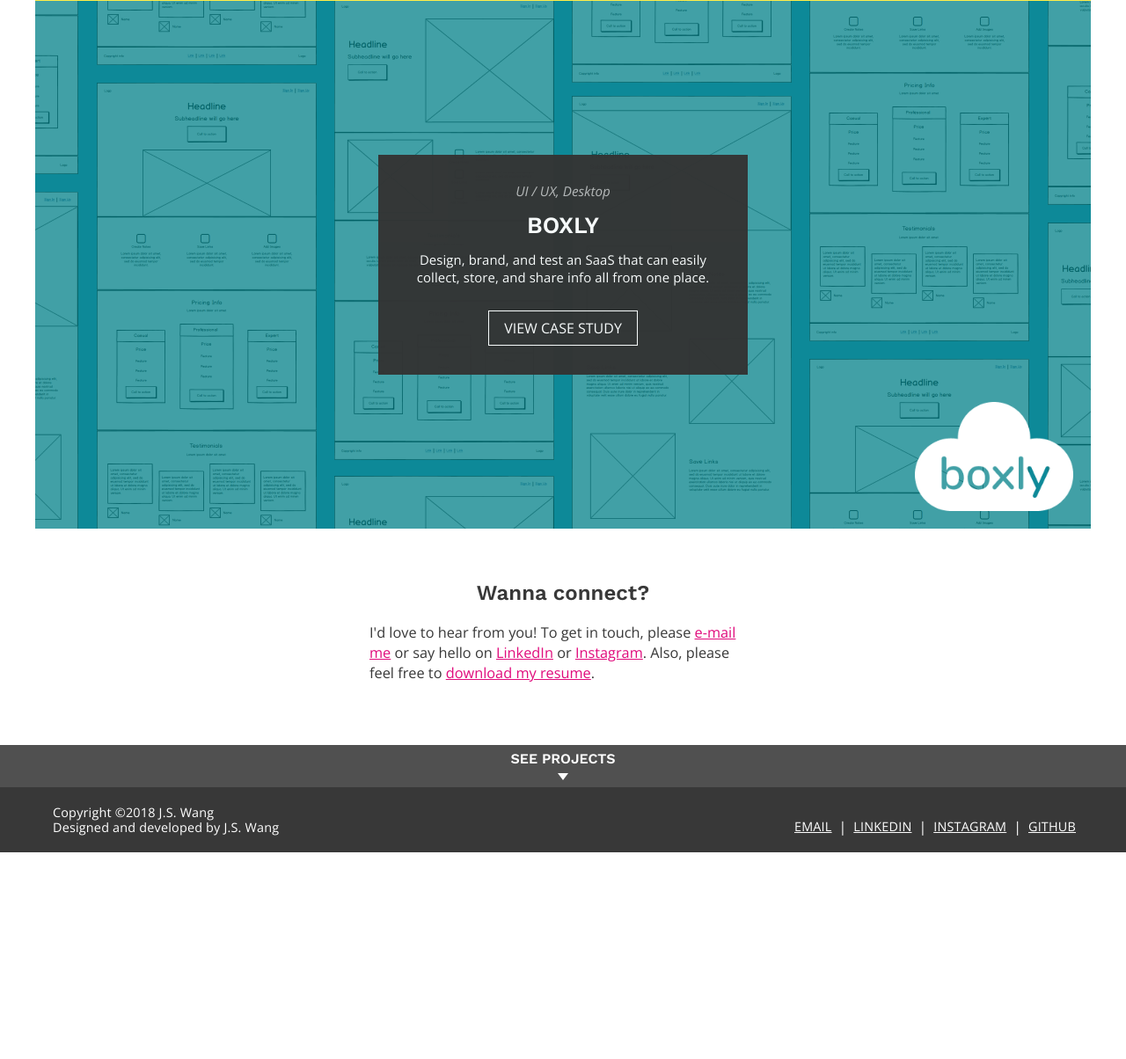
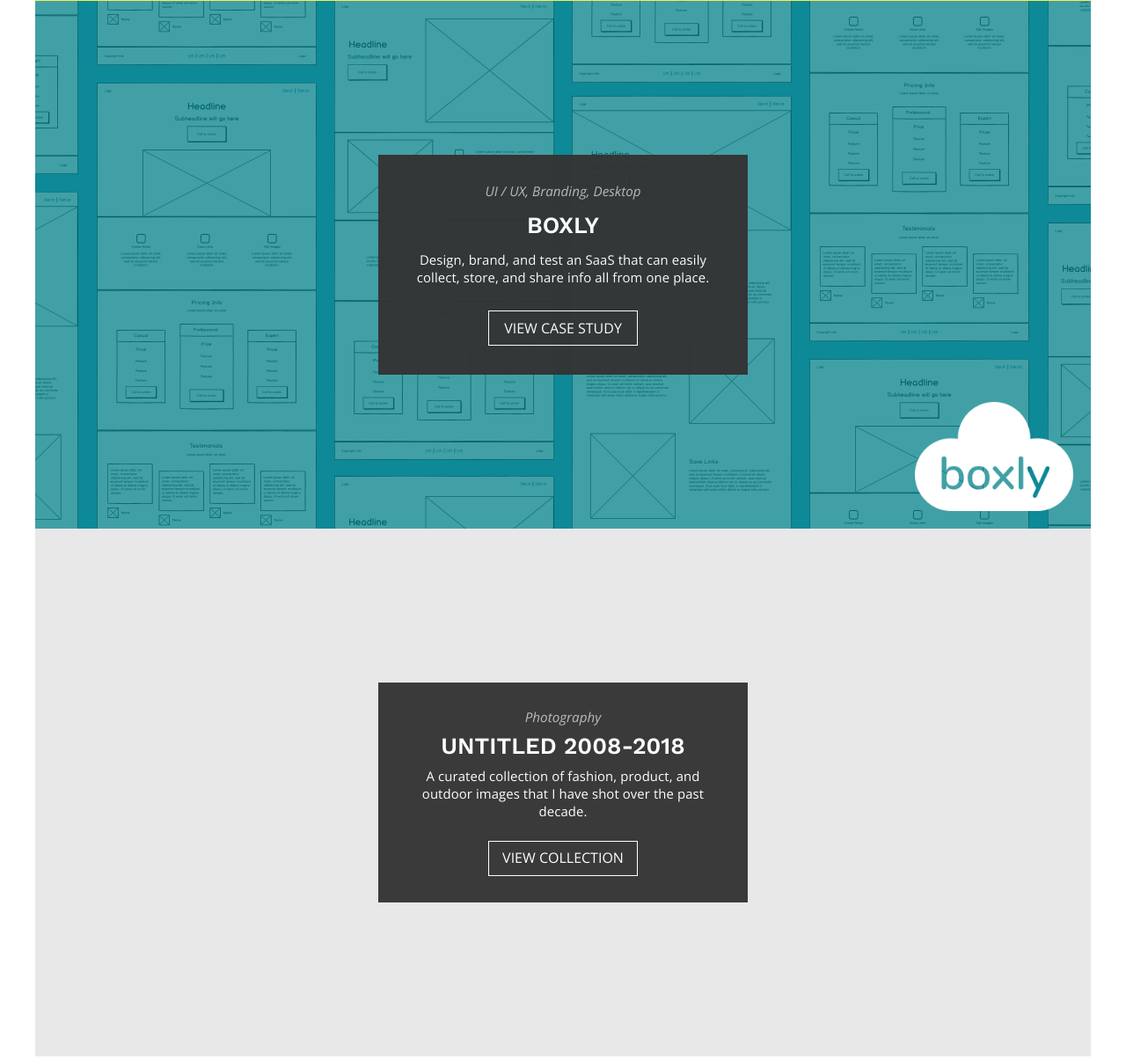
Before and after one commit to jayesswang/jayesswang.github.io, a plain HTML site: page index.html in a window 1280 px wide. Shown: the part 2266-3470 px from the top of the page at 88% size. Before the commit the page ends 3235 px from the top, so only its background shows below. Drawn offline with nearby package versions, Linux system fonts and the light colour scheme.

Commit message:
Add __Untitled 2008-2018__ photography project

```diff
--- a/index.html
+++ b/index.html
@@ -64,16 +64,16 @@
           <a href="cs-meme.html" class="project-button"> <span class="project-button-text">VIEW CASE STUDY</span> </a> </div>
       </div>
     </div>
-		<div class="row" id="daily_ui">
+    <div class="row" id="daily_ui">
       <div class="row-modal">
         <div class="row-content">
           <p class="project-tag">UI, Mobile, Desktop</p>
           <h3 class="project-name">100 DAYS OF UI</h3>
-          <p class="project-brief">A daily design project for 100 weekdays that focuses on design patterns, microinteractions, and wireframes. </p>
+          <p class="project-brief">A daily design project that focuses on design patterns, micro-interactions, and wireframes. </p>
           <a href="https://www.linkedin.com/pulse/100daysofui-js-jayess-wang" class="project-button" target="_blank"> <span class="project-button-text">VIEW DESIGNS</span> </a> </div>
       </div>
     </div>
-		<div class="row" id="folio">
+    <div class="row" id="folio">
       <div class="folio-hero-row-1">
         <p class="folio-hero-text"> &lt;HTML&gt;<br>
           <span class="folio-hero-text-pink">JW PORTFOLIO</span> <br>
@@ -81,9 +81,9 @@
       </div>
       <div class="folio row-modal">
         <div class="row-content">
-          <p class="project-tag">Frontend, UI / UX</p>
+          <p class="project-tag">Frontend</p>
           <h3 class="project-name">JW PORTFOLIO</h3>
-          <p class="project-brief">Hand code a responsive portfolio website from scratch and hosting it on GitHub Pages.</p>
+          <p class="project-brief">Hand code a responsive portfolio website from scratch and host it on GitHub Pages.</p>
           <a href="cs-folio.html" class="project-button"> <span class="project-button-text">VIEW CASE STUDY</span> </a> </div>
       </div>
       <div class="folio-hero-row-3">
@@ -93,10 +93,19 @@
     <div class="row" id="boxly"> <img src="images/cs-boxly/boxly-cutout.png" id="boxly-logo" alt="boxly logo">
       <div class="row-modal">
         <div class="row-content">
-          <p class="project-tag">UI / UX, Desktop</p>
+          <p class="project-tag">UI / UX, Branding, Desktop</p>
           <h3 class="project-name">BOXLY</h3>
           <p class="project-brief">Design, brand, and test an SaaS that can easily collect, store, and share info all from one place.</p>
           <a href="cs-boxly.html" class="project-button"> <span class="project-button-text">VIEW CASE STUDY</span> </a> </div>
+      </div>
+    </div>
+		<div class="row" id="photo">
+      <div class="row-modal">
+        <div class="row-content">
+          <p class="project-tag">Photography</p>
+          <h3 class="project-name">UNTITLED 2008-2018</h3>
+          <p class="project-brief">A curated collection of fashion, product, and outdoor images that I have shot over the past decade. </p>
+          <a href="https://jayesswang.wordpress.com" class="project-button" target="_blank"> <span class="project-button-text">VIEW COLLECTION</span> </a> </div>
       </div>
     </div>
   </section>
```
